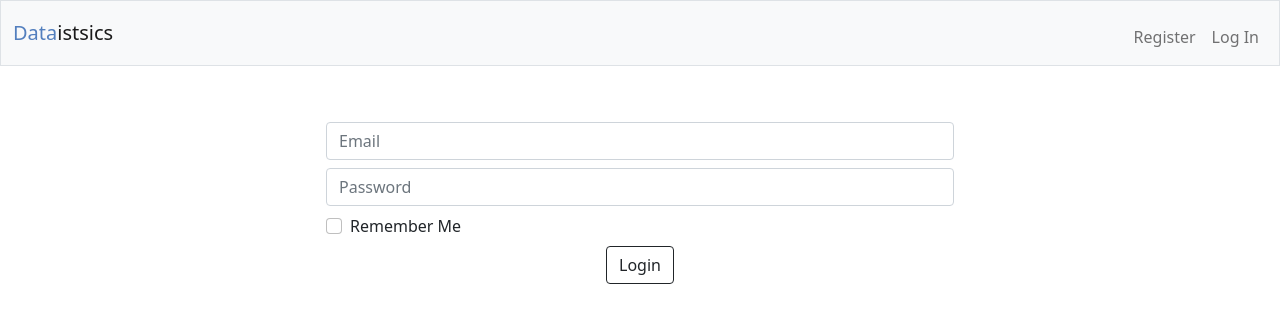
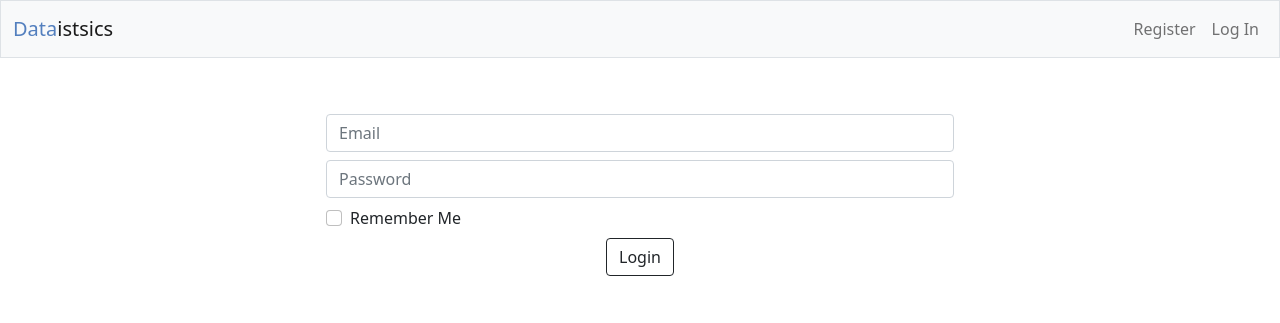
Before and after one commit to pritansh-sahsani/the-bland-mirror, a Flask app: page /login in a window 1280 px wide. Shown: the top 323 px of the page. Run offline with Flask 2, Linux system fonts and the light colour scheme.

Commit message:
minor edits

```diff
--- a/main/templates/layout.html
+++ b/main/templates/layout.html
@@ -30,16 +30,16 @@
                 </button>
                 <div class="collapse navbar-collapse" id="navbar">
                     {% if current_user.is_authenticated %}
-                        <ul class="navbar-nav me-auto mt-2">
-                            <li class="nav-item"><a class="nav-link" href="/buy">data analysis</a></li>
-                            <li class="nav-item"><a class="nav-link" href="/sell">charts</a></li>
+                        <ul class="navbar-nav me-auto">
+                            <li class="nav-item"><a class="nav-link" href="/analysis">data analysis</a></li>
+                            <li class="nav-item"><a class="nav-link" href="/chart">charts</a></li>
                             <li class="nav-item"><a class="nav-link" href="/history">History</a></li>
                         </ul>
-                        <ul class="navbar-nav ms-auto mt-2">
+                        <ul class="navbar-nav ms-auto">
                             <li class="nav-item"><a class="nav-link" href="/logout">Log Out</a></li>
                         </ul>
                     {% else %}
-                        <ul class="navbar-nav ms-auto mt-2">
+                        <ul class="navbar-nav ms-auto">
                             <li class="nav-item"><a class="nav-link" href="/register">Register</a></li>
                             <li class="nav-item"><a class="nav-link" href="/login">Log In</a></li>
                         </ul>
```
Also changed, not shown: main/templates/index.html (added, +9 -0 lines), main/dataistics.db.
